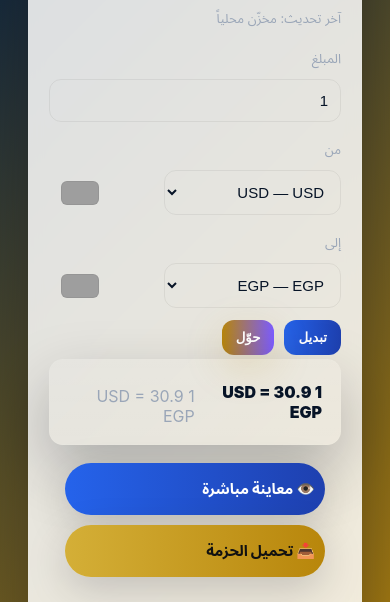
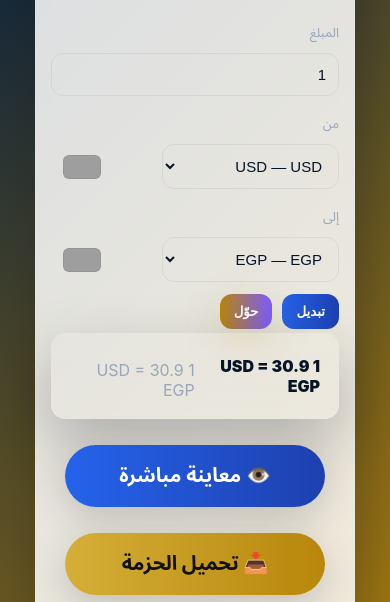
Before and after one commit to MagidNemr/currency-converter, a plain HTML site: page index.html in a window 390 px wide. Shown: the part 91-693 px from the top of the page. Drawn offline with Linux system fonts and the light colour scheme; no server answers; grey boxes are pictures that could not be loaded.

Commit message:
Enhance mobile styles for cards and action links
Added styles for mobile responsiveness and improved button text size.

```diff
--- a/styles.css
+++ b/styles.css
@@ -51,3 +51,18 @@
 @media(max-width:760px){.grid{flex-direction:column}.select-wrap select{padding-left:56px}.app-icon{width:56px;height:56;font-size:16px;border-radius:12px}}
 .action-link::after{content:"";position:absolute;left:0;top:0;right:0;bottom:0;border-radius:50px;opacity:0;transition:opacity .25s}
 .action-link:hover::after{opacity:0.06}
+/* تصغير حجم المربع وتكبير الخط للموبايل */
+.card, .container {
+    max-width: 320px !important; /* تصغير حجم المربع الإجمالي ليناسب الموبايل */
+    margin: 0 auto;
+    padding: 15px;
+}
+
+.action-link {
+    font-size: 20px !important; /* تكبير الخط داخل الأزرار */
+    font-weight: bold;
+    display: block;
+    text-align: center;
+    padding: 12px;
+    margin: 8px 0;
+}
```
